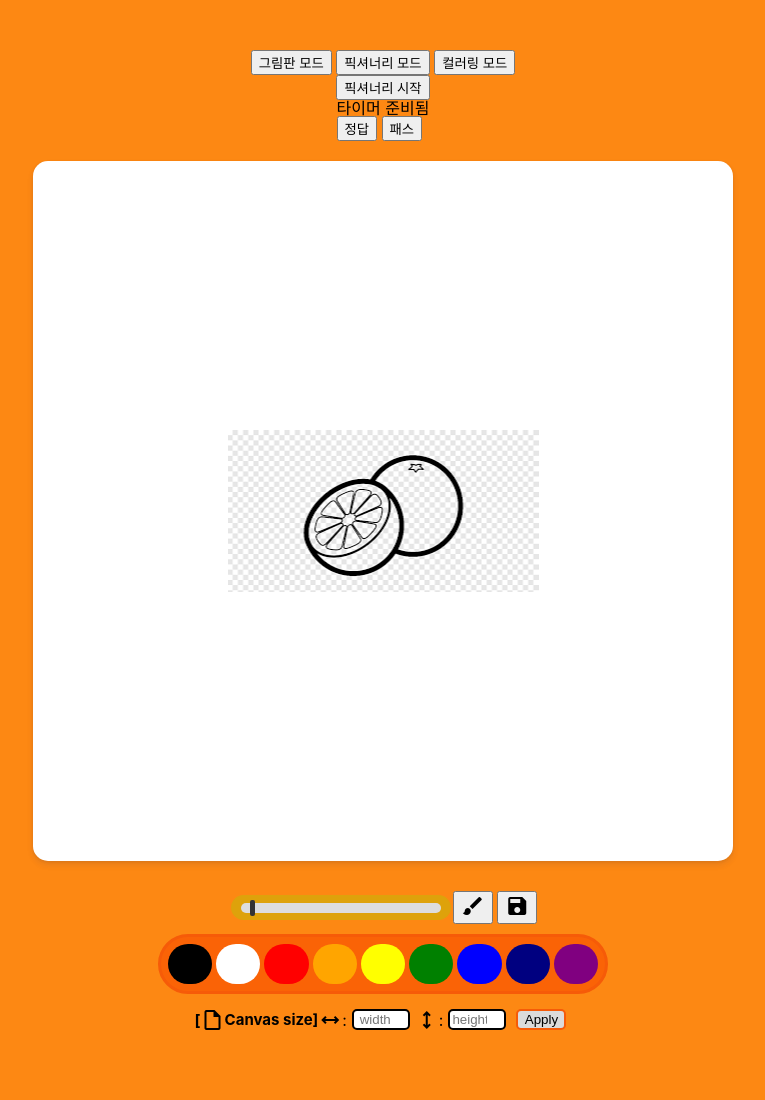
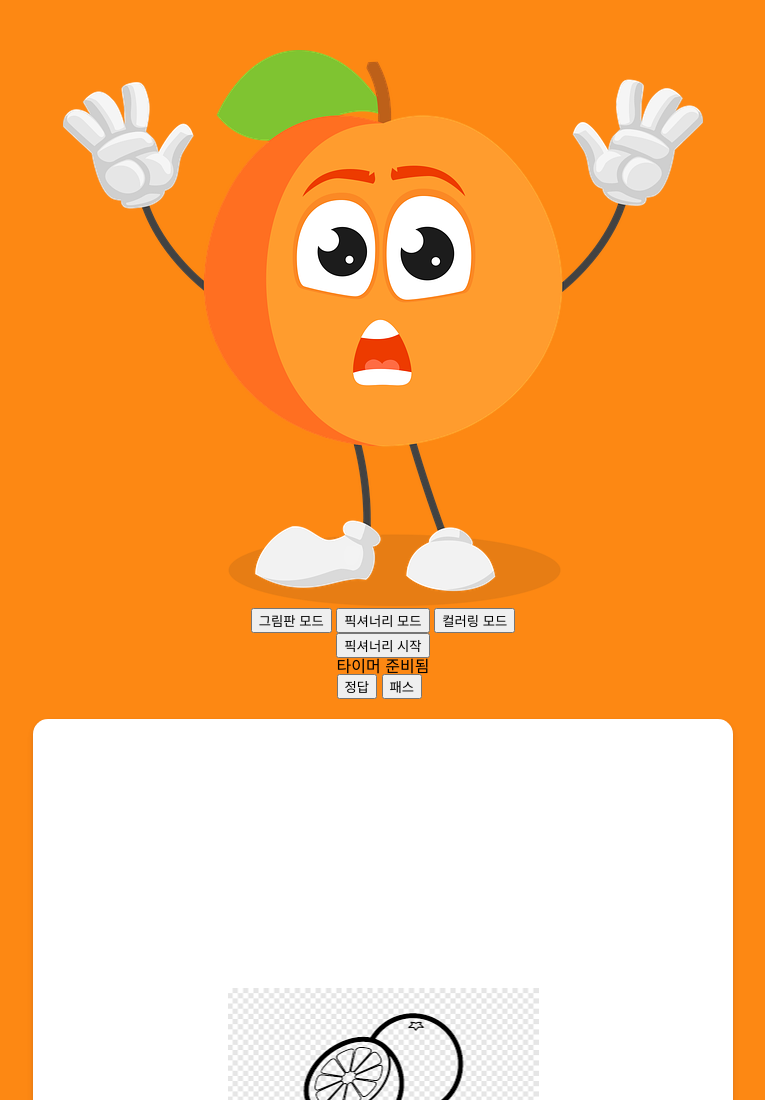
Before and after one commit to it-is-too-orange/drawing_orange, a plain HTML site: page pictionary.html in a window 1280 px wide. Shown: the top 1100 px of the page, without its empty margins (257-1022 px from the left). Before the commit the page ends 1035 px from the top, so only its background shows below. Drawn offline with nearby package versions, Linux system fonts and the light colour scheme.

Commit message:
Update pictionary.html

```diff
--- a/pictionary.html
+++ b/pictionary.html
@@ -15,6 +15,9 @@
       rel="stylesheet"
       href="https://fonts.googleapis.com/css2?family=Material+Symbols+Outlined:opsz,wght,FILL,GRAD@20..48,100..700,0..1,-50..200"
     />
+    <div class="header">
+      <img src="asset\img\peach-5309319_640.png" alt="Your Logo" id="homepageLogo">
+  </div>
   </head>
 
   <body>
```
